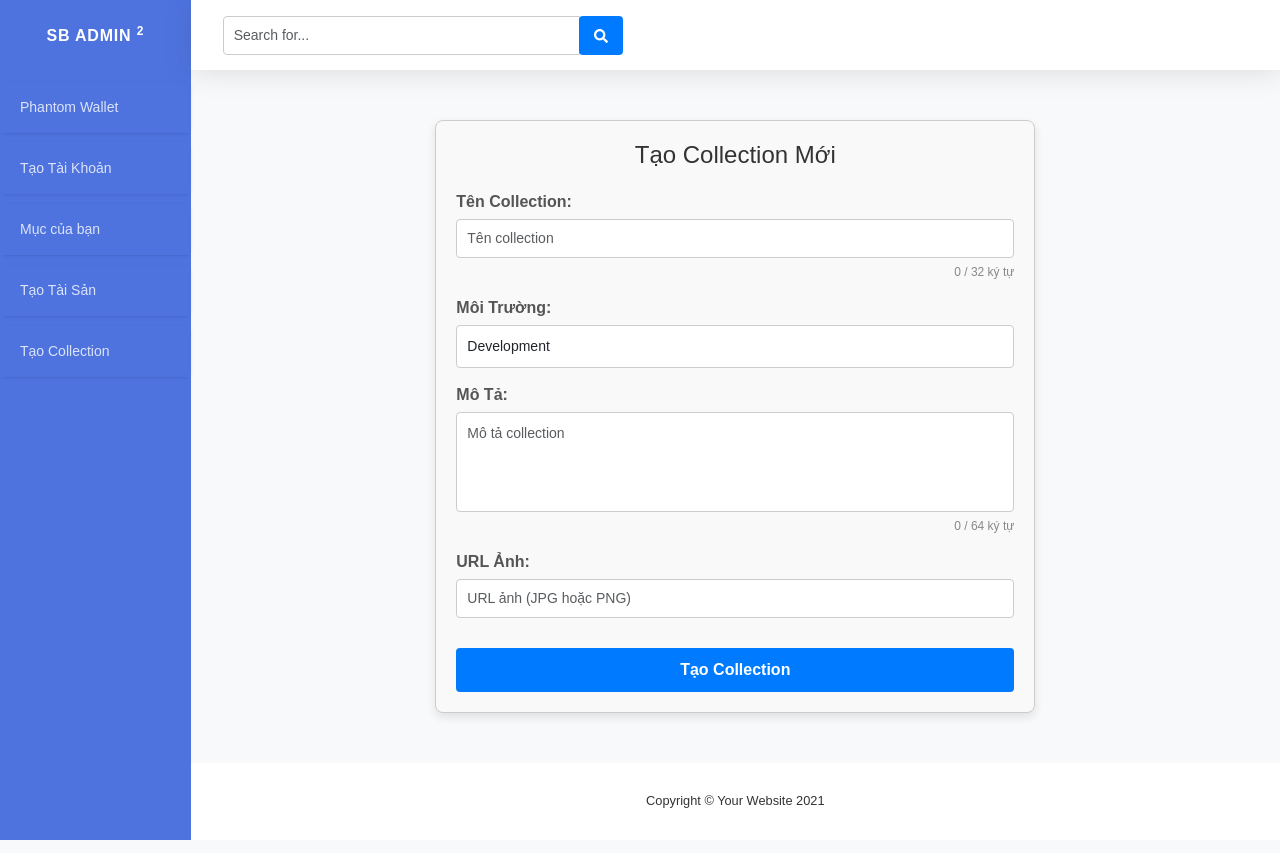
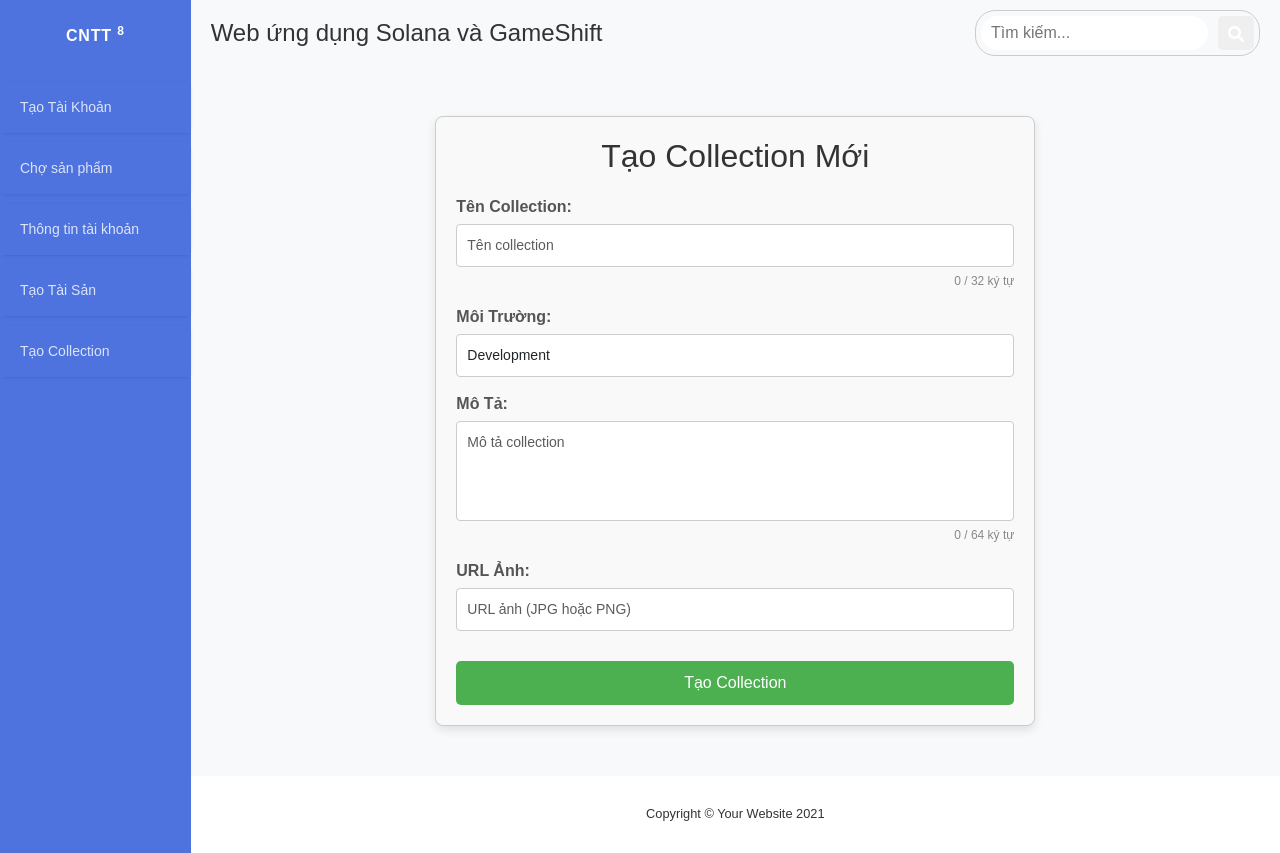
Before and after one commit to DATDK009/Solana-react, a React (Create React App) app: page /create-collection in a window 1280 px wide. Built offline with nearby package versions, Linux system fonts and the light colour scheme.

Commit message:
chức năng tạo tài khoản mới và mua sản phẩm có trên chợ

```diff
--- a/src/App.js
+++ b/src/App.js
@@ -7,7 +7,6 @@ import CreateCollection from "./pages/CreateCollection";
 import CreateAccount from "./pages/CreateAccount";
 import GameShiftPayment from "./pages/GameShiftPayment";
 import HomePage from "./pages/Home";
-import PhantomWallet from "./pages/PhantomWallet";
 import UserItems from "./pages/UserItems";
 
 const App = () => {
@@ -20,7 +19,6 @@ const App = () => {
         <Switch>
           <Route exact path="/" index component={HomePage} />
           <Route path="/payment" component={GameShiftPayment} />
-          <Route path="/wallet" component={PhantomWallet} />
           <Route
             path="/create-account"
             component={() => (
--- a/src/api.js
+++ b/src/api.js
@@ -1,45 +1,25 @@
-// src/api.js
+// api.js
+import axios from "axios";
 
-const BASE_URL = "https://api.gameshift.dev/nx/users";
-
-// API request chung cho mọi phương thức
-export const apiRequest = async (method = "POST", body = null, authToken = null) => {
+// Hàm apiRequest giúp gửi yêu cầu HTTP với các phương thức khác nhau (GET, POST, PUT, DELETE)
+export const apiRequest = async (method, data) => {
+  const url = 'https://api.gameshift.dev/nx/users'; // URL của API của bạn
   const headers = {
-    "Content-Type": "application/json",
-    "Accept": "application/json",
-    "x-api-key": "eyJhbGciOiJIUzI1NiIsInR5cCI6IkpXVCJ9.eyJrZXkiOiI4ZGI1MTRiMC01YzJlLTRlMGItYmQ2Mi0zNjBiOThhZDZjZGYiLCJzdWIiOiJhZThjOTk0OS04MjUyLTQwNmUtODBkMS1iMzhhNDY4MWE4YzIiLCJpYXQiOjE3MzI0MzgwNzl9.JLD3LGE_0kt04Dcs78QqFI5Hpfl6GtFpMTlfCSXq7h8" // API Key
-  };
-
-  if (authToken) {
-    headers["Authorization"] = `Bearer ${authToken}`;
-  }
-
-  // Nếu không có dữ liệu body, sử dụng referenceId và email mặc định
-  const requestBody = body || {
-    referenceId: "exampleReferenceId",  // Giá trị mặc định chỉ là một chuỗi đơn giản
-    email: "user@example.com",  // Ví dụ email
+    'accept': 'application/json',
+    'content-type': 'application/json',
+    'x-api-key': 'eyJhbGciOiJIUzI1NiIsInR5cCI6IkpXVCJ9.eyJrZXkiOiI4ZGI1MTRiMC01YzJlLTRlMGItYmQ2Mi0zNjBiOThhZDZjZGYiLCJzdWIiOiJhZThjOTk0OS04MjUyLTQwNmUtODBkMS1iMzhhNDY4MWE4YzIiLCJpYXQiOjE3MzI0MzgwNzl9.JLD3LGE_0kt04Dcs78QqFI5Hpfl6GtFpMTlfCSXq7h8',
   };
 
   try {
-    // Xây dựng URL tùy thuộc vào phương thức
-    const url = method === "GET" ? `${BASE_URL}/${body.referenceId}/items` : BASE_URL;
-
-    const response = await fetch(url, {
-      method,
-      headers,
-      body: method === "GET" ? null : JSON.stringify(requestBody),
+    // Thực hiện yêu cầu với phương thức và dữ liệu truyền vào
+    const response = await axios({
+      method: method,
+      url: url,
+      headers: headers,
+      data: data,
     });
-
-    if (!response.ok) {
-      // In chi tiết lỗi từ server để dễ dàng debug
-      const errorText = await response.text();
-      console.error("Lỗi chi tiết từ server:", errorText);
-      throw new Error(`Lỗi API: ${response.status} - ${errorText}`);
-    }
-
-    return await response.json();
+    return response.data;  // Trả về dữ liệu từ API
   } catch (error) {
-    console.error("Lỗi khi gọi API:", error);
-    throw error;
+    throw error;  // Nếu có lỗi xảy ra, ném lỗi
   }
 };
--- a/src/components/Layout/Headers/index.js
+++ b/src/components/Layout/Headers/index.js
@@ -1,25 +1,73 @@
-import React from "react";
-import { FaSearch } from "react-icons/fa";
+import React, { useState } from "react";
+import { FaSearch } from "react-icons/fa"; // Import icon tìm kiếm
 
 const Header = () => {
+  const [searchQuery, setSearchQuery] = useState(""); // Trạng thái tìm kiếm
+
+  const handleSearchChange = (event) => {
+    setSearchQuery(event.target.value); // Cập nhật giá trị tìm kiếm
+  };
+
+  const handleSearchSubmit = () => {
+    // Thực hiện tìm kiếm khi người dùng bấm nút tìm kiếm
+    console.log("Searching for:", searchQuery);
+  };
+
   return (
-    <nav className="topbar">
-      {/* Search Form */}
-      <form className="topbar-search">
-        <div className="input-group">
-          <input
-            type="text"
-            className="form-control"
-            placeholder="Search for..."
-            aria-label="Search"
-          />
-          <div className="search-button">
-            <button className="btn btn-primary" type="button">
-              <FaSearch className="icon-sm" />
-            </button>
-          </div>
-        </div>
-      </form>
+    <nav
+      style={{
+        padding: "10px 20px", // Padding cho thanh điều hướng
+        display: "flex",
+        justifyContent: "space-between", // Canh đều các phần tử
+        alignItems: "center", // Canh giữa các phần tử theo chiều dọc
+      }}
+    >
+      <h3
+        style={{
+          fontSize: "24px", // Kích thước chữ
+          margin: "0", // Xóa margin mặc định
+          fontFamily: "'Arial', sans-serif", // Font chữ
+        }}
+      >
+        Web ứng dụng Solana và GameShift
+      </h3>
+
+      <div
+        style={{
+          display: "flex",
+          alignItems: "center",
+          border: "1px solid #ccc", // Đường viền cho container
+          padding: "5px",
+          borderRadius: "20px", // Bo góc container
+        }}
+      >
+        <input
+          type="text"
+          placeholder="Tìm kiếm..."
+          value={searchQuery}
+          onChange={handleSearchChange}
+          style={{
+            border: "none", // Xóa viền của input
+            outline: "none", // Xóa viền khi chọn
+            padding: "5px 10px",
+            fontSize: "16px",
+            borderRadius: "20px",
+          }}
+        />
+        <button
+          onClick={handleSearchSubmit}
+          style={{
+            border: "none",
+            padding: "5px 10px",
+            marginLeft: "10px",
+            borderRadius: "5px",
+            color: "white",
+            cursor: "pointer",
+          }}
+        >
+          <FaSearch />
+        </button>
+      </div>
     </nav>
   );
 };
--- a/src/components/Layout/Sidebars/index.js
+++ b/src/components/Layout/Sidebars/index.js
@@ -9,24 +9,24 @@ const Sidebar = () => {
           <i className=""></i>
         </div>
         <div className="name-logo">
-          SB Admin <sup>2</sup>
+          CNTT <sup>8</sup>
         </div>
       </div>
       <nav className="nav">
         <ul className="nav-list">
-          <li className="nav-item">
-            <Link to="/" className="nav-link">
-              Phantom Wallet
-            </Link>
-          </li>
-          <li className="nav-item">
+        <li className="nav-item">
             <Link to="/create-account" className="nav-link">
               Tạo Tài Khoản
             </Link>
           </li>
           <li className="nav-item">
+            <Link to="/" className="nav-link">
+              Chợ sản phẩm
+            </Link>
+          </li>
+          <li className="nav-item">
             <Link to="/user-items" className="nav-link">
-              Mục của bạn
+              Thông tin tài khoản
             </Link>
           </li>
           <li className="nav-item">
--- a/src/pages/CreateAccount/index.js
+++ b/src/pages/CreateAccount/index.js
@@ -1,25 +1,30 @@
-import React, { useState } from "react";
+import React, { useState, useEffect } from "react";
 import { apiRequest } from "../../api"; // Import apiRequest từ api.js
 import "./styles.css";
 
 const CreateAccount = () => {
   const [email, setEmail] = useState("");
   const [referenceId, setReferenceId] = useState("");
+  const [externalWalletAddress, setWallet] = useState("");
   const [error, setError] = useState(null);
   const [message, setMessage] = useState("");
+  const [accounts, setAccounts] = useState([]); // State lưu danh sách tài khoản
 
+  // Hàm tạo tài khoản
   const handleCreateAccount = async (event) => {
     event.preventDefault();
 
     const userData = {
       referenceId,
       email,
+      externalWalletAddress,
     };
 
     try {
       const response = await apiRequest("POST", userData);
       setMessage("Tạo tài khoản thành công!");
       setError(null); // Xóa thông báo lỗi nếu thành công
+      fetchAccounts(); // Fetch lại danh sách tài khoản sau khi tạo tài khoản thành công
       console.log(response);
     } catch (error) {
       setError("Có lỗi xảy ra khi tạo tài khoản.");
@@ -28,8 +33,24 @@ const CreateAccount = () => {
     }
   };
 
+  // Hàm lấy danh sách tài khoản từ API
+  const fetchAccounts = async () => {
+    try {
+      const response = await apiRequest("GET"); // Lấy danh sách tài khoản từ API
+      setAccounts(response.data); // Cập nhật danh sách tài khoản vào state
+    } catch (error) {
+      console.error("Không thể lấy danh sách tài khoản:", error);
+    }
+  };
+
+  // Dùng useEffect để fetch danh sách tài khoản khi component mount
+  useEffect(() => {
+    fetchAccounts();
+  }, []);
+
   return (
     <div className="create-account-container">
+      <div className="form-container">
         <h2>Đăng ký tài khoản</h2>
         {message && <p className="success-msg">{message}</p>}
         {error && <p className="error-msg">{error}</p>}
@@ -54,11 +75,48 @@ const CreateAccount = () => {
               required
             />
           </div>
+          <div className="form-group">
+            <label>Địa chỉ ví</label>
+            <input
+              type="text"
+              className="form-control"
+              value={externalWalletAddress}
+              onChange={(e) => setWallet(e.target.value)}
+              required
+            />
+          </div>
           <button type="submit" className="submit-btn">
             Tạo tài khoản
           </button>
         </form>
       </div>
+
+      <div className="table-container">
+        <h3>Danh sách tài khoản</h3>
+        <table className="accounts-table">
+          <thead>
+            <tr>
+              <th>Reference ID</th>
+              <th>Email</th>
+            </tr>
+          </thead>
+          <tbody>
+            {accounts.length > 0 ? (
+              accounts.map((account, index) => (
+                <tr key={index}>
+                  <td>{account.referenceId}</td>
+                  <td>{account.email}</td>
+                </tr>
+              ))
+            ) : (
+              <tr>
+                <td colSpan="3">Không có tài khoản nào.</td>
+              </tr>
+            )}
+          </tbody>
+        </table>
+      </div>
+    </div>
   );
 };
 
--- a/src/pages/CreateAccount/styles.css
+++ b/src/pages/CreateAccount/styles.css
@@ -1,156 +1,71 @@
 .create-account-container {
-    max-width: 500px;
-    /* width: 61rem; */
-    margin: 40px auto;
+    display: flex; /* Chia container thành 2 cột */
+    justify-content: space-between;
     padding: 20px;
-    border: 1px solid #ddd;
-    border-radius: 8px;
-    background-color: #fff;
-    box-shadow: 0 4px 10px rgba(0, 0, 0, 0.1);
-    font-family: 'Arial', sans-serif;
+    gap: 20px;
   }
 
-.create-account-container h2 {
-    text-align: center;
-    color: #333;
-    margin-bottom: 20px;
+  .form-container {
+    flex: 1; /* Cột bên trái (form tạo tài khoản) */
+    max-width: 45%; /* Đảm bảo không chiếm quá rộng */
   }
 
-.create-account-container .form-group {
-    margin-bottom: 15px;
+  .table-container {
+    flex: 1; /* Cột bên phải (bảng tài khoản) */
+    max-width: 50%;
   }
 
-.create-account-container label {
-    display: block;
-    font-size: 14px;
-    font-weight: bold;
-    color: #555;
-    margin-bottom: 5px;
-}
-
-.create-account-container input {
-    width: 100%;
-    padding: 10px;
-    border: 1px solid #ccc;
-    border-radius: 4px;
-    font-size: 14px;
-    transition: border-color 0.3s ease;
-}
-
-.create-account-container input:focus {
-    border-color: #007bff;
-    outline: none;
-    box-shadow: 0 0 5px rgba(0, 123, 255, 0.3);
-}
-
-.create-account-container button {
-    width: 100%;
-    padding: 10px;
-    font-size: 16px;
-    font-weight: bold;
-    color: #fff;
-    background-color: #007bff;
-    border: none;
-    border-radius: 4px;
-    cursor: pointer;
-    transition: background-color 0.3s ease;
-    margin-top: 10px;
-}
-
-.create-account-container button:hover {
-    background-color: #0056b3;
-}
-
-.create-account-container .error-msg {
-    color: red;
-    font-size: 14px;
+  h2, h3 {
     text-align: center;
-    margin-top: 10px;
-}
-
-.create-account-container .success-msg {
-    color: green;
-    font-size: 14px;
-    text-align: center;
-    margin-top: 10px;
-}
-
-@media (max-width: 480px) {
-    .create-account-container {
-        padding: 15px;
-    }
-
-    .create-account-container button {
-        font-size: 14px;
-    }
-}
-
-.create-account-container {
-    /* max-width: 600px; */
-    width: 100%;
-    margin: 50px auto;
-    padding: 20px;
-    border: 1px solid #ccc;
-    border-radius: 8px;
-    background-color: #f9f9f9;
-    box-shadow: 0 2px 10px rgba(0, 0, 0, 0.1);
-}
-
-h2 {
-    text-align: center;
-    color: #333;
-    margin-bottom: 20px;
   }
 
   .form-group {
     margin-bottom: 15px;
   }
 
-label {
-    display: block;
-    font-weight: bold;
-    margin-bottom: 5px;
-    color: #555;
-}
-
-input.form-control {
+  .form-control {
     width: 100%;
-    padding: 8px 10px;
+    padding: 10px;
+    margin-top: 5px;
     border: 1px solid #ccc;
-    border-radius: 4px;
-    font-size: 14px;
-}
-
-input.form-control:focus {
-    border-color: #007bff;
-    outline: none;
+    border-radius: 5px;
   }
 
   .submit-btn {
     width: 100%;
-    padding: 10px 15px;
-    background-color: #007bff;
+    padding: 10px;
+    background-color: #4CAF50;
     color: white;
     border: none;
-    border-radius: 4px;
-    font-size: 16px;
+    border-radius: 5px;
     cursor: pointer;
-    margin-top: 15px;
   }
 
-.submit-btn:disabled {
-    background-color: #ccc;
-    cursor: not-allowed;
+  .submit-btn:hover {
+    background-color: #45a049;
+  }
+
+  .success-msg {
+    color: green;
   }
 
   .error-msg {
     color: red;
-    margin-top: 10px;
-    text-align: center;
   }
 
-.success-msg {
-    color: green;
-    margin-top: 10px;
-    text-align: center;
+  .accounts-table {
+    width: 100%;
+    border-collapse: collapse;
+    margin-top: 20px;
   }
+
+  .accounts-table th,
+  .accounts-table td {
+    padding: 10px;
+    text-align: left;
+    border: 1px solid #ddd;
+  }
+
+  .accounts-table th {
+    background-color: #f4f4f4;
+  }
--- a/src/pages/PhantomWallet/index.js
+++ /dev/null
@@ -1,77 +0,0 @@
-import React, { useState, useEffect } from "react";
-import { Connection, PublicKey, clusterApiUrl } from "@solana/web3.js";
-import "./styles.css";
-const PhantomWallet = () => {
-  const [walletAddress, setWalletAddress] = useState(null);
-  const [balance, setBalance] = useState(null);
-
-  // Kết nối với mạng Solana (Devnet, Testnet hoặc Mainnet)
-  const connection = new Connection(clusterApiUrl("devnet"), "confirmed");
-
-  // Kiểm tra và thiết lập trạng thái khi ứng dụng khởi động
-  useEffect(() => {
-    const savedWallet = localStorage.getItem("walletAddress");
-    if (savedWallet) {
-      setWalletAddress(savedWallet);
-      fetchBalance(savedWallet);
-    }
-  }, []);
-
-  // Kết nối với ví
-  const connectWallet = async () => {
-    if (window.solana && window.solana.isPhantom) {
-      try {
-        const response = await window.solana.connect();
-        const publicKey = response.publicKey.toString();
-        setWalletAddress(publicKey);
-
-        // Lưu địa chỉ ví vào localStorage
-        localStorage.setItem("walletAddress", publicKey);
-
-        // Lấy số dư ngay sau khi kết nối
-        await fetchBalance(publicKey);
-      } catch (error) {
-        console.error("Kết nối ví thất bại:", error);
-      }
-    } else {
-      alert("Phantom Wallet không được cài đặt!");
-    }
-  };
-
-  // Đăng xuất
-  const disconnectWallet = () => {
-    setWalletAddress(null);
-    setBalance(null);
-
-    // Xóa địa chỉ ví khỏi localStorage
-    localStorage.removeItem("walletAddress");
-  };
-
-  // Hàm lấy số dư ví
-  const fetchBalance = async (publicKey) => {
-    try {
-      const lamports = await connection.getBalance(new PublicKey(publicKey));
-      const sol = lamports / 1e9; // Chuyển đổi từ lamports sang SOL
-      setBalance(sol);
-    } catch (error) {
-      console.error("Lỗi khi lấy số dư:", error);
-    }
-  };
-
-  return (
-    <div>
-      <h2>Kết nối Phantom Wallet</h2>
-      {walletAddress ? (
-        <div>
-          <p>Đã kết nối: {walletAddress}</p>
-          <p>Số dư: {balance !== null ? `${balance} SOL` : "Đang tải..."}</p>
-          <button onClick={disconnectWallet}>Đăng xuất</button>
-        </div>
-      ) : (
-        <button onClick={connectWallet}>Kết nối</button>
-      )}
-    </div>
-  );
-};
-
-export default PhantomWallet;
--- a/src/pages/PhantomWallet/styles.css
+++ /dev/null
@@ -1,68 +0,0 @@
-.phantom-wallet-container {
-    max-width: 600px;
-    margin: 50px auto;
-    padding: 20px;
-    border: 1px solid #ccc;
-    border-radius: 8px;
-    background-color: #f9f9f9;
-    box-shadow: 0 4px 10px rgba(0, 0, 0, 0.1);
-    text-align: center;
-    font-family: Arial, sans-serif;
-}
-
-h2 {
-    font-size: 24px;
-    color: #333;
-    margin-bottom: 20px;
-}
-
-p {
-    font-size: 16px;
-    color: #555;
-    margin: 10px 0;
-    word-break: break-all;
-    /* Giúp hiển thị đầy đủ địa chỉ ví */
-}
-
-button {
-    padding: 10px 20px;
-    font-size: 16px;
-    font-weight: bold;
-    color: white;
-    background-color: #007bff;
-    border: none;
-    border-radius: 4px;
-    cursor: pointer;
-    transition: background-color 0.3s ease, transform 0.2s ease;
-}
-
-button:hover {
-    background-color: #0056b3;
-    transform: scale(1.05);
-}
-
-button:active {
-    transform: scale(1);
-}
-
-button:disabled {
-    background-color: #ccc;
-    cursor: not-allowed;
-}
-
-.wallet-address {
-    font-weight: bold;
-    color: #007bff;
-}
-
-.wallet-balance {
-    font-size: 18px;
-    font-weight: bold;
-    color: #28a745;
-}
-
-.error-msg {
-    color: red;
-    font-size: 14px;
-    margin-top: 10px;
-}
```
Lines whose indentation alone changed are shown as unchanged.
